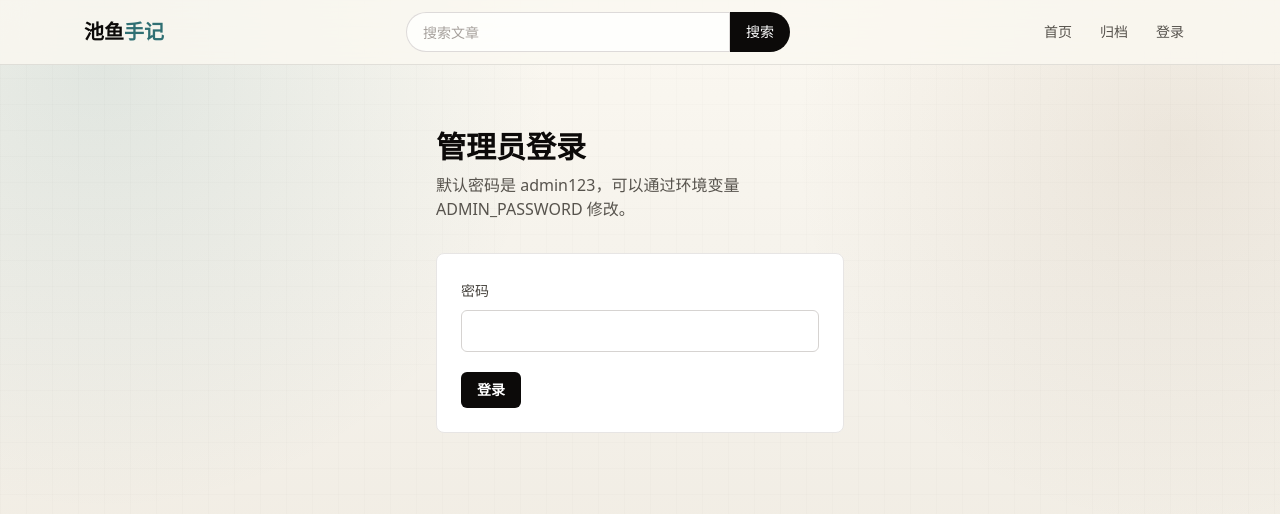
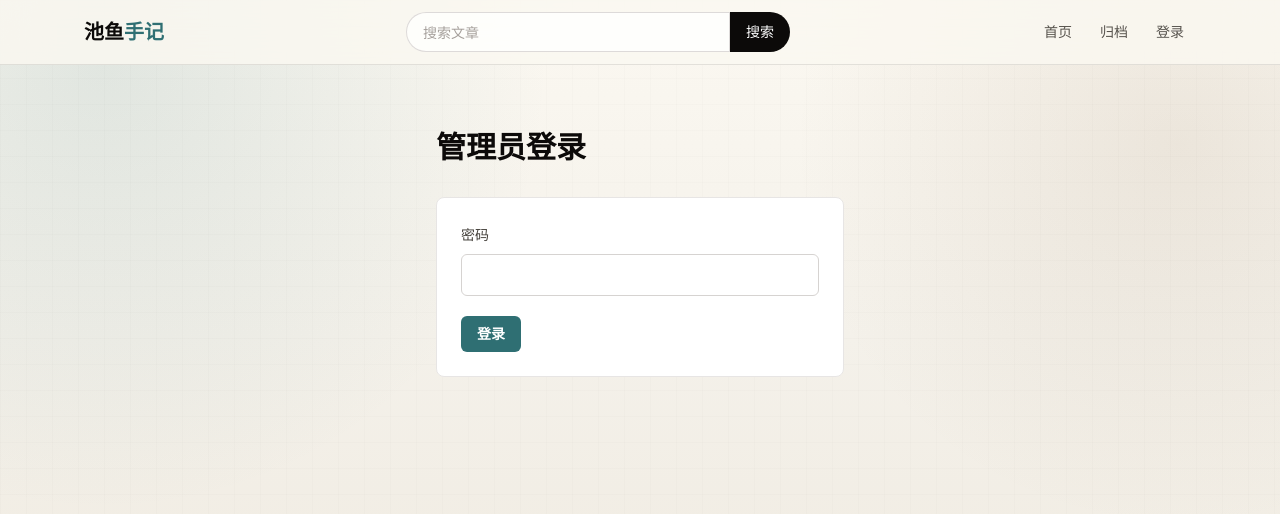
Before and after one commit to wjdk/MyBlog, a Next.js app: page /login in a window 1280 px wide. Shown: the top 514 px of the page. Built offline with nearby package versions, Linux system fonts and the light colour scheme; no server answers.

Commit message:
Add login pending state

```diff
--- a/src/app/login/page.tsx
+++ b/src/app/login/page.tsx
@@ -1,5 +1,6 @@
 import { loginAction } from "@/app/actions";
 import { SiteHeader } from "@/components/site-header";
+import { SubmitButton } from "@/components/submit-button";
 
 type LoginPageProps = {
   searchParams: Promise<{ error?: string }>;
@@ -13,9 +14,6 @@ export default async function LoginPage({ searchParams }: LoginPageProps) {
       <SiteHeader />
       <section className="mx-auto max-w-md px-5 py-16">
         <h1 className="text-3xl font-semibold text-stone-950">管理员登录</h1>
-        <p className="mt-2 text-stone-600">
-          默认密码是 admin123，可以通过环境变量 ADMIN_PASSWORD 修改。
-        </p>
         <form action={loginAction} className="mt-8 rounded-lg border border-stone-200 bg-white p-6">
           {error ? (
             <p className="mb-4 rounded-md bg-red-50 px-3 py-2 text-sm text-red-700">
@@ -31,9 +29,9 @@ export default async function LoginPage({ searchParams }: LoginPageProps) {
               className="mt-2 w-full rounded-md border border-stone-300 px-3 py-2 outline-none focus:border-[#2f6f73]"
             />
           </label>
-          <button className="mt-5 rounded-md bg-stone-950 px-4 py-2 text-sm font-semibold text-white hover:bg-stone-800">
-            登录
-          </button>
+          <div className="mt-5">
+            <SubmitButton label="登录" pendingLabel="登录中..." />
+          </div>
         </form>
       </section>
     </main>
```
